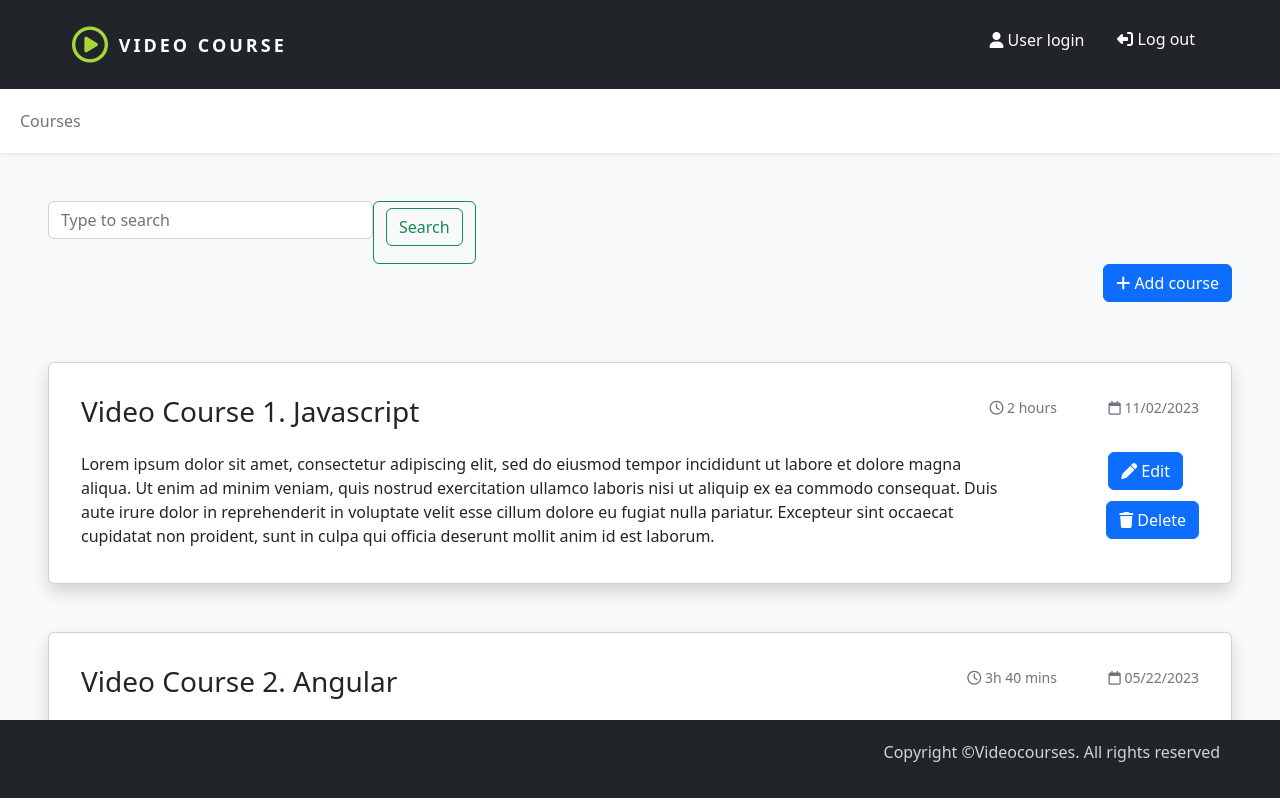
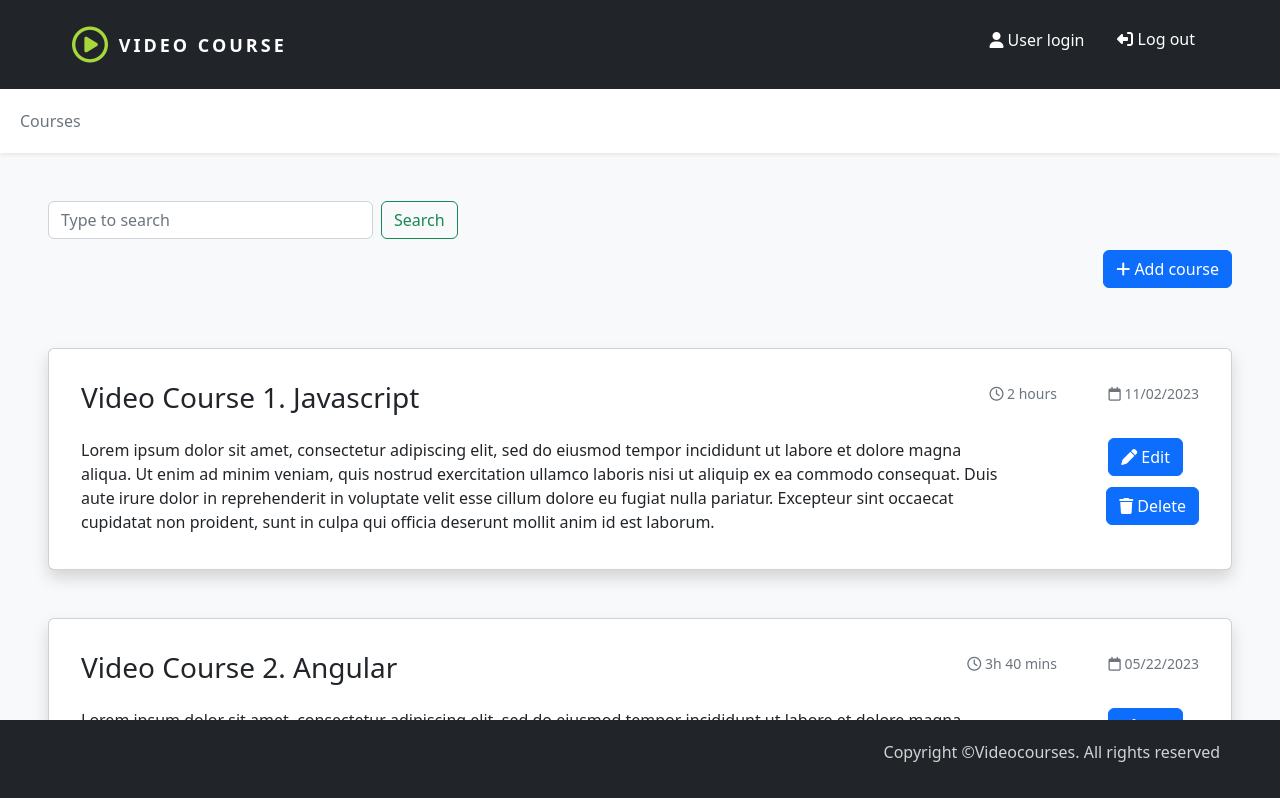
Before and after one commit to Sytnikovakatya/angular-courses-app, an Angular app: page / in a window 1280 px wide. Shown: the top 798 px of the page. Built offline with nearby package versions, Linux system fonts and the light colour scheme.

Commit message:
Update search-bar.component.css

```diff
--- a/src/app/components/search-bar/search-bar.component.css
+++ b/src/app/components/search-bar/search-bar.component.css
@@ -0,0 +1,5 @@
+.search-btn {
+    border: none;
+    padding: 0;
+    margin-left: 0.5rem;
+}
```
